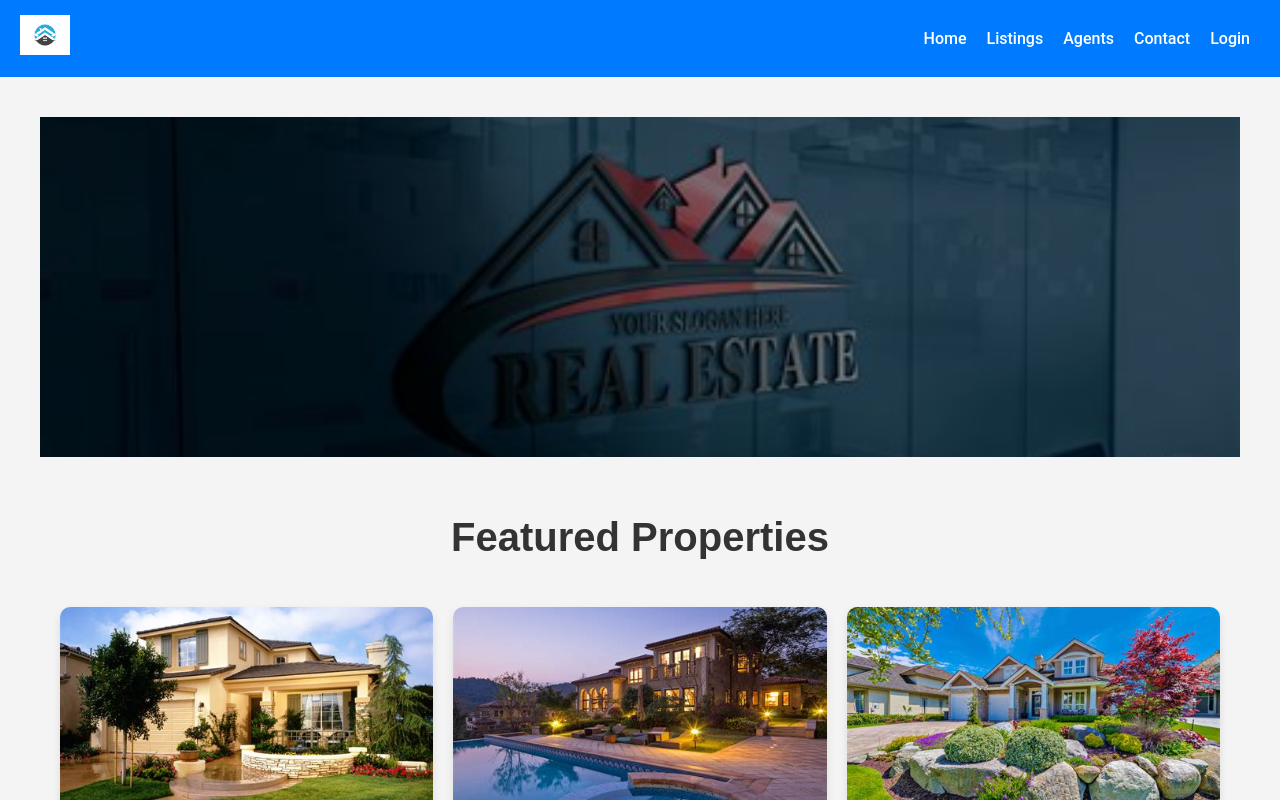
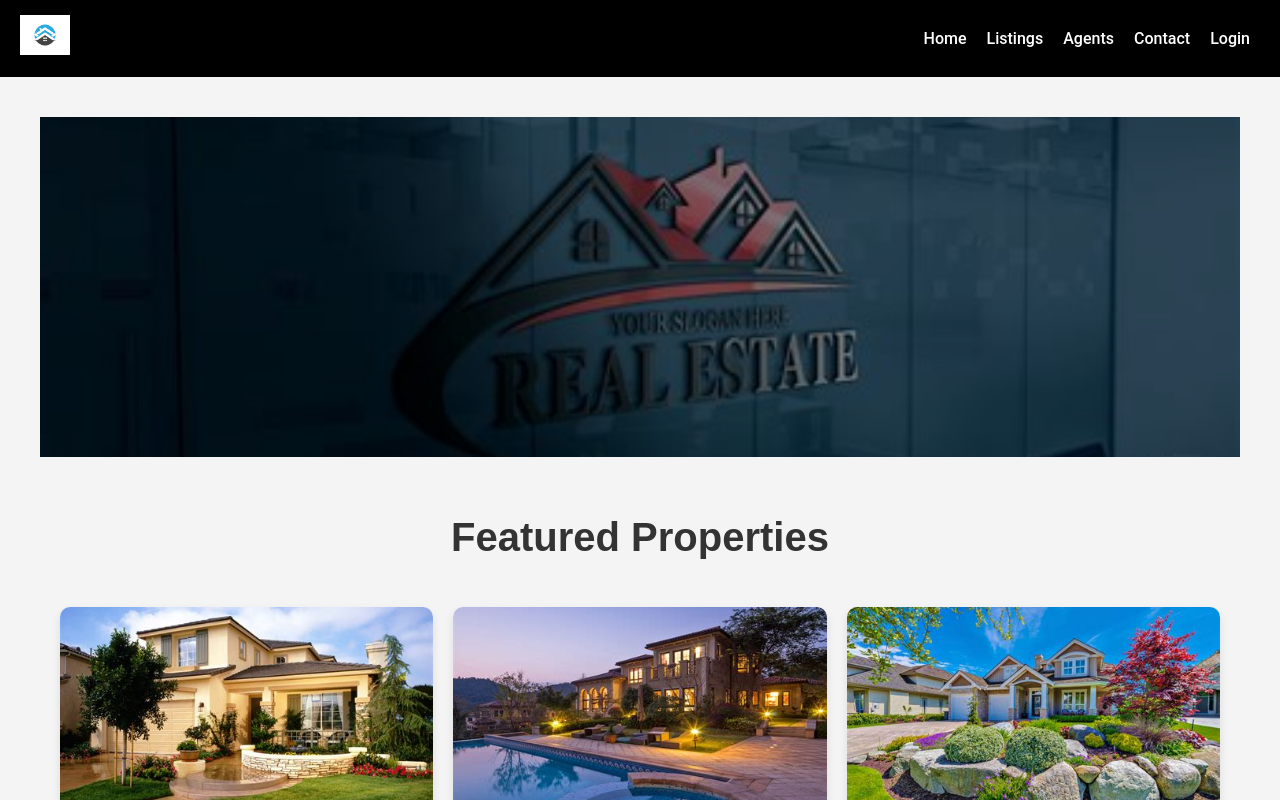
Before and after one commit to Shakeelkhuhro/Real-Estate-Platform, a React (Create React App) app: page / in a window 1280 px wide. Shown: the top 800 px of the page. Built offline with nearby package versions, Linux system fonts and the light colour scheme.

Commit message:
colour chnged

```diff
--- a/src/components/Header.css
+++ b/src/components/Header.css
@@ -1,5 +1,5 @@
 header {
-  background-color: #007bff;
+  background-color: #000;
   padding: 15px 20px;
   box-shadow: 0 2px 4px rgba(0, 0, 0, 0.1);
   display: flex;
```
